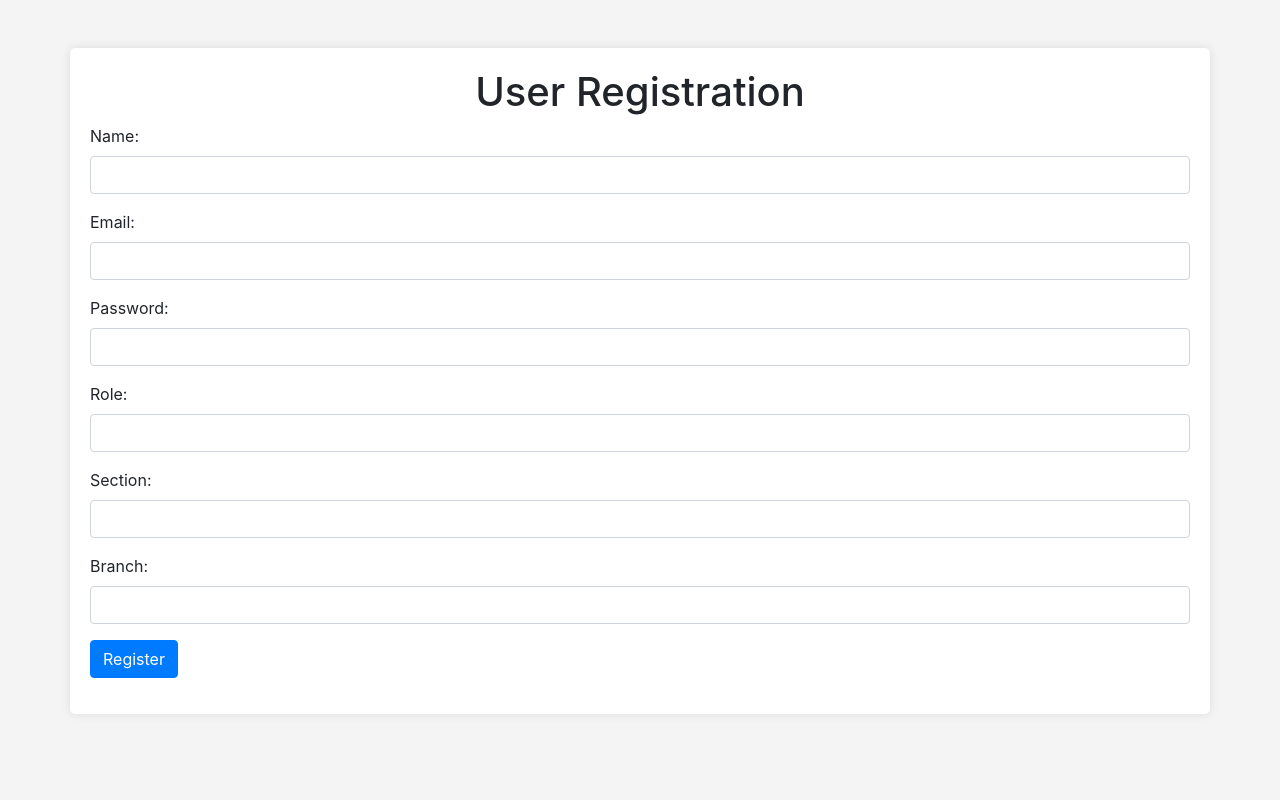
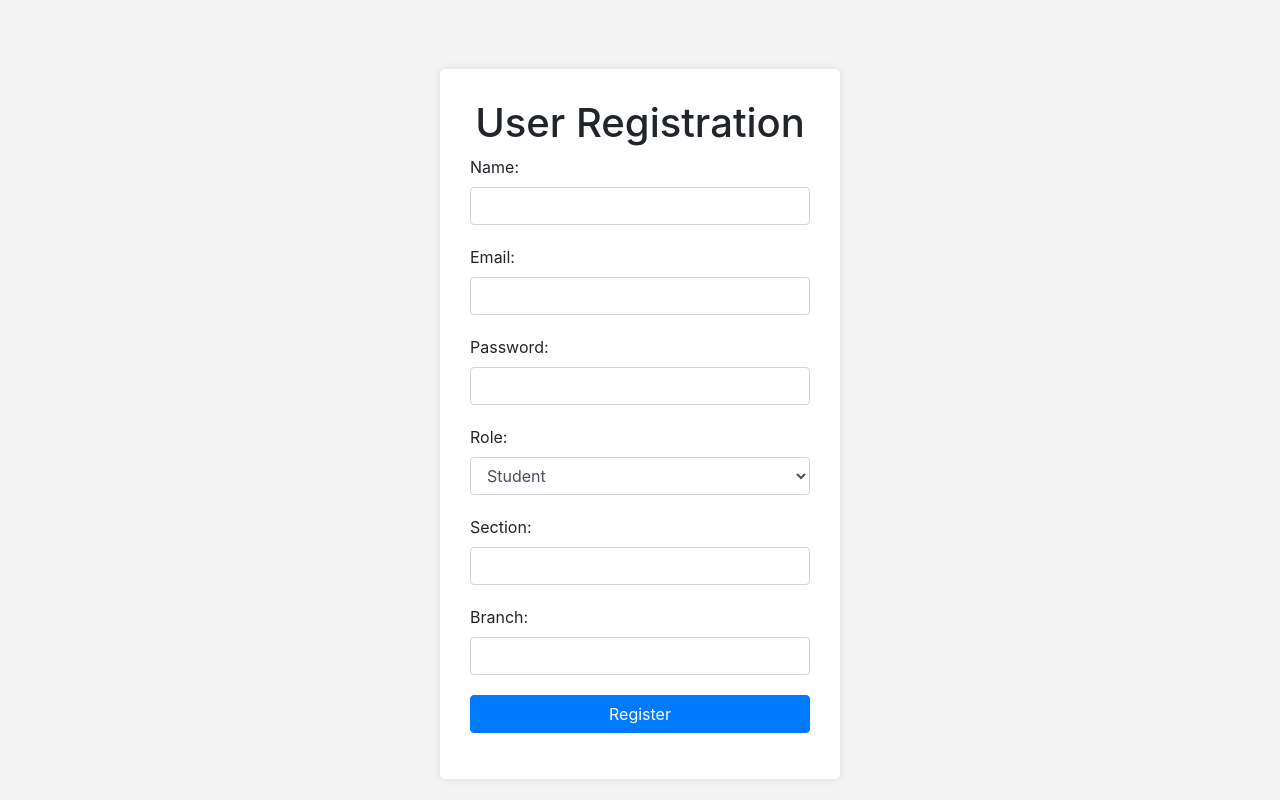
Before and after one commit to sarun-chuttakula/AttendanceBackEnd, a Flask app: page /signup in a window 1280 px wide. Run offline with Flask 3, Linux system fonts and the light colour scheme; some libraries are stand-ins or nearby versions.

Commit message:
updated signup and remove comments

```diff
--- a/src/app.py
+++ b/src/app.py
@@ -4,7 +4,6 @@ import jwt
 import os
 from dotenv import load_dotenv
 from flask import Flask, render_template, request, jsonify
-# from bson.objectid import ObjectId
 from flask_cors import CORS
 from flask_cors import cross_origin
 from validate import validate_email_and_password, validate_user
@@ -21,7 +20,6 @@ CORS(app, resources={r"/*": {"origins": ["http://localhost:4004", "http://192.16
 # CORS(app)
 
 SECRET_KEY = os.environ.get('SECRET_KEY')
-# print(SECRET_KEY)
 app.config["JWT_SECRET_KEY"] = os.environ.get('JWT_SECRET_KEY')
 app.config['SECRET_KEY'] = SECRET_KEY
 
@@ -30,40 +28,14 @@ app.config['SECRET_KEY'] = SECRET_KEY
 def hello():
     return render_template("home.html")
 
-# Render the login form
-
-
-# @app.route("/login", methods=["GET"])
-# def login_form():
-#     return render_template("login.html")
-
-# Render the signup form
-
-
 @app.route("/signup", methods=["GET"])
 def signup_form():
     return render_template("signup.html")
 
-# Render the dashboard with classes (replace with your logic)
-
-
-# @app.route("/dashboard", methods=["GET"])
-# def dashboard():
-#     # Replace with logic to fetch user data and classes
-#     user_data = {
-#         "name": "John Doe",
-#         "email": "john@example.com",
-#         "role": "teacher"
-#     }
-#     classes = ["Class A", "Class B", "Class C"]
-#     return render_template("dashboard.html", current_user=user_data, classes=classes)
 @app.route("/dashboard", methods=["GET"])
 def dashboard():
     try:
-        # Retrieve the token from the query parameters
         token = request.args.get('token')
-
-        # Verify the token
         try:
             decoded_token = jwt.decode(token, app.config["JWT_SECRET_KEY"], algorithms=["HS256"])
         except jwt.ExpiredSignatureError:
@@ -76,13 +48,9 @@ def dashboard():
                 "message": "Invalid token",
                 "error": "Unauthorized"
             }), 401
-
-        # Fetch user data based on the decoded token
         user = User().get_user_by_id(decoded_token["id"])
 
         if user:
-            # Fetch and sort classes by creation date (latest first)
-            # classes = Classes().get_all_classes_sorted_by_date()
             classes = list(db.classes.find({}))
             return render_template("dashboard.html", classes=classes, current_user=user)
 
@@ -109,12 +77,6 @@ def logout():
 def add_user():
     try:
         print("adduser")
-        # if current_user is None:
-        #     return {
-        #         "message": "Something went wrong && current_user is none",
-        #         "error": str(e),
-        #         "data": None
-        #     }, 500
         user = request.json
         if not user:
             return {
@@ -145,74 +107,9 @@ def add_user():
             "error": str(e),
             "data": None
         }, 500
-
-
-# @app.route("/login", methods=["POST"])
-# def login():
-#     try:
-#         data = request.json
-#         if not data:
-#             return {
-#                 "message": "Please provide user details",
-#                 "data": None,
-#                 "error": "Bad request"
-#             }, 400
-#         # validate input
-#         is_validated = validate_email_and_password(
-#             data.get('email'), data.get('password'))
-#         if is_validated is not True:
-#             return dict(message='Invalid data', data=None, error=is_validated), 400
-#         user = User().login(
-#             data["email"],
-#             data["password"]
-#         )
-#         if user:
-#             try:
-#                 # print(user["_id"])
-#                 payload = {
-#                     'exp': datetime.datetime.utcnow() + datetime.timedelta(hours=6),
-#                     'id': user["_id"],
-#                     'name': user["name"],
-#                     'role': user["role"],
-#                     'section': user.get("section", ""),
-#                     'branch': user.get("branch", ""),
-#                 }
-#                 access_token = jwt.encode(
-#                     payload,
-#                     app.config["JWT_SECRET_KEY"],
-#                     algorithm="HS256"
-#                 )
-#                 return {"access_token": access_token, 'id': user["_id"],
-#                         'name': user["name"],
-#                         'role': user["role"],
-#                         'section': user["section"],
-#                         'branch': user["branch"]}, 200
-
-#             except Exception as e:
-#                 return {
-#                     "error": "Something went wrong",
-#                     "message": str(e)
-#                 }, 500
-#         return {
-#             "message": "Error fetching auth token!, invalid email or password",
-#             "data": None,
-#             "error": "Unauthorized"
-#         }, 404
-#     except Exception as e:
-#         return {
-#             "message": "Something went wrong!",
-#             "error": str(e),
-#             "data": None
-#         }, 500
-# Render the login form
 @app.route("/login", methods=["GET"])
 def login_form():
     return render_template("login.html")
-
-# Handle login form submission
-# Import the required modules
-
-# ...
 
 @app.route("/login", methods=["POST"])
 def login():
@@ -284,144 +181,6 @@ def login():
             "data": None
         }), 500
 
-
-# @app.route("/login", methods=["POST"])
-# @cross_origin(supports_credentials=True)
-# def login():
-#     try:
-#         data = request.json
-#         if not data:
-#             return jsonify({
-#                 "message": "Please provide user details",
-#                 "data": None,
-#                 "error": "Bad request"
-#             }), 400
-
-#         # validate input
-#         is_validated = validate_email_and_password(
-#             data.get('email'), data.get('password'))
-
-#         if is_validated is not True:
-#             return jsonify({
-#                 "message": "Invalid email or password",
-#                 "data": None,
-#                 "error": "Unauthorized"
-#             }), 401
-
-#         user = User().login(data["email"], data["password"])
-#         if user:
-#             try:
-#                 # Generate the JWT token
-#                 payload = {
-#                     'exp': datetime.datetime.utcnow() + datetime.timedelta(hours=6),
-#                     'id': user["_id"],
-#                     'name': user["name"],
-#                     'role': user["role"],
-#                     'section': user.get("section", ""),
-#                     'branch': user.get("branch", ""),
-#                 }
-#                 access_token = jwt.encode(
-#                     payload,
-#                     app.config["JWT_SECRET_KEY"],
-#                     algorithm="HS256"
-#                 )
-
-#                 # Set the token as a cookie in the response
-#                 response = jsonify({
-#                     "access_token": access_token,
-#                     'id': user["_id"],
-#                     'name': user["name"],
-#                     'role': user["role"],
-#                     'section': user["section"],
-#                     'branch': user["branch"]
-#                 })
-
-#                 # Set the access token as a cookie with HttpOnly and Secure flags
-#                 response.set_cookie('access_token', access_token, httponly=True, secure=True)
-
-#                 return response, 200
-
-#             except Exception as e:
-#                 return jsonify({
-#                     "message": "Something went wrong",
-#                     "error": str(e),
-#                     "data": None
-#                 }), 500
-#         else:
-#             return jsonify({
-#                 "message": "Invalid email or password",
-#                 "data": None,
-#                 "error": "Unauthorized"
-#             }), 401
-
-#     except Exception as e:
-#         return jsonify({
-#             "message": "Something went wrong",
-#             "error": str(e),
-#             "data": None
-#         }), 500
-# def login():
-#     try:
-#         data = request.json
-#         if not data:
-#             return jsonify({
-#                 "message": "Please provide user details",
-#                 "data": None,
-#                 "error": "Bad request"
-#             }), 400
-
-#         # Validate input (you can keep this part)
-#         is_validated = validate_email_and_password(
-#             data.get('email'), data.get('password'))
-
-#         if is_validated is not True:
-#             return jsonify({
-#                 "message": "Invalid email or password",
-#                 "data": None,
-#                 "error": "Unauthorized"
-#             }), 401
-
-#         user = User().login(data["email"], data["password"])
-#         if user:
-#             try:
-#                 # Generate the JWT token
-#                 payload = {
-#                     'exp': datetime.datetime.utcnow() + datetime.timedelta(hours=6),
-#                     'id': user["_id"],
-#                     'name': user["name"],
-#                     'role': user["role"],
-#                     'section': user.get("section", ""),
-#                     'branch': user.get("branch", ""),
-#                 }
-#                 access_token = jwt.encode(
-#                     payload,
-#                     app.config["JWT_SECRET_KEY"],
-#                     algorithm="HS256"
-#                 )
-
-#                 # Redirect to the dashboard route with the token as a query parameter
-#                 return redirect(url_for('dashboard', token=access_token))
-
-#             except Exception as e:
-#                 return jsonify({
-#                     "message": "Something went wrong",
-#                     "error": str(e),
-#                     "data": None
-#                 }), 500
-#         else:
-#             return jsonify({
-#                 "message": "Invalid email or password",
-#                 "data": None,
-#                 "error": "Unauthorized"
-#             }), 401
-
-#     except Exception as e:
-#         return jsonify({
-#             "message": "Something went wrong",
-#             "error": str(e),
-#             "data": None
-#         }), 500
-# it will take the section argument ex: /sectionusers?section="cse-e"
 @app.route("/sectionusers", methods=["GET"])
 @jwttoken_required
 @role_required(allowed_roles=["admin", "teacher"])
@@ -534,16 +293,11 @@ def changepassword(current_user):
             "data": None
         }), 400
 
-# Teacher creates a class and generates a QR code
-
-
 @app.route("/create_class", methods=["POST"])
-@jwttoken_required  # Ensure only teachers can create classes
+@jwttoken_required
 @role_required(allowed_roles=["teacher"])
 def create_class(current_user):
     try:
-        # Check for timing conflicts with existing classes
-        # Check for timing conflicts with existing classes
         class_details = request.json
         start_time = datetime.datetime.strptime(class_details["start_time"], '%Y-%m-%dT%H:%M')
         end_time = datetime.datetime.strptime(class_details["end_time"], '%Y-%m-%dT%H:%M')
@@ -576,69 +330,6 @@ def create_class(current_user):
             "error": str(e),
             "data": None
         }), 500
-
-# @app.route("/join_class", methods=["POST"])
-# @jwttoken_required
-# @role_required(allowed_roles=["admin","student","teacher"])
-# def join_class():
-#     try:
-#         # # Get the class details based on the class name
-#         # token = request.args.get("token")  # Get the token from the query parameters
-#         # user_email = extract_email_from_token(token, app.config["JWT_SECRET_KEY"])
-#         data = request.json
-#         class_name = data.get('class_name')
-#         print(class_name)
-#         class_details = Classes().get_class_by_name(class_name)
-#         print(class_details)
-#         if class_details:
-#             # Extract the user's email from the device (replace with your method)
-#             token = None
-#             if "Authorization" in request.headers:
-#                 token = request.headers["Authorization"].split(" ")[1]
-#             # Check if the user's email exists in the user collection
-#             user = User().find_user_by_email(user_email)
-#             decoded_token = jwt.decode(token, app.config["JWT_SECRET_KEY"], algorithms=["HS256"])
-#             print(decoded_token)
-#             user_email = decoded_token["email"]  # Replace with the student's email
-
-#             # print(user, "ejhrgbkrjgnerwkgnk")
-#             if user:
-#                 # Implement logic to mark the user as present in a new collection
-#                 print("panduuuuuuuuuuu")
-#                 # Assuming that class_details and user objects have different structures
-#                 class_id = class_details.get("_id")  # Access class_id based on its actual structure
-#                 user_id = user.get("_id")  # Access user_id based on its actual structure
-#                 print(class_id, user_id, " fjhsbgvjhb")
-#                 Classes().mark_user_as_present(class_id, user_id)
-
-#                 # Fetch the QR code image for display
-#                 qr_code_image_path = fetch_qr_code_image(class_details['qr_code_path'])
-#                 print(qr_code_image_path)
-
-#                 return jsonify({
-#                     "message": "Student joined the class",
-#                     "class_details": class_details,
-#                     "user_email": user_email,
-#                     "qr_code_image_path": qr_code_image_path
-#                 }), 200
-#             else:
-#                 return jsonify({
-#                     "message": "User with email not found",
-#                     "data": None,
-#                     "error": "Unauthorized"
-#                 }), 401
-#         else:
-#             return jsonify({
-#                 "message": "Class with the specified name not found",
-#                 "data": None,
-#                 "error": "Not Found"
-#             }), 404
-#     except Exception as e:
-#         return jsonify({
-#             "message": "Failed to join class",
-#             "error": str(e),
-#             "data": None
-#         }), 500
 @app.route("/join_class", methods=["POST"])
 @jwttoken_required
 @role_required(allowed_roles=["student"])
@@ -652,12 +343,12 @@ def join_class(current_user):
 
         class_details = Classes().get_class_by_name(class_name)
         user = User().find_user_by_email(user_email)
+        print(class_details, user, "ejhrgbkrjgnerwkgnk")
         if class_details:
             meet_link = class_details.get('meet_link')
             user_id = user.get("_id")  # Access user_id based on its actual structure
-            class_id = class_details.get("_id")  # Access class_id based on its actual structure
+            class_id = class_details.get("class_id")  # Access class_id based on its actual structure
             user_id = user.get("_id")
-            # print(class_id, user_id, " fjhsbgvjhb")
             Classes().mark_user_as_present(class_id, user_id)
             if meet_link:
                 return jsonify({
--- a/src/templates/signup.html
+++ b/src/templates/signup.html
@@ -1,21 +1,71 @@
 <!DOCTYPE html>
 <html lang="en">
-
   <head>
     <meta charset="UTF-8" />
     <meta name="viewport" content="width=device-width, initial-scale=1.0" />
     <title>User Registration</title>
-  <link rel="stylesheet" href="https://stackpath.bootstrapcdn.com/bootstrap/4.5.2/css/bootstrap.min.css" />
+    <link
+      rel="stylesheet"
+      href="https://stackpath.bootstrapcdn.com/bootstrap/4.5.2/css/bootstrap.min.css"
+    />
     <style>
       body {
         background-color: #f4f4f4;
+        display: flex;
+        align-items: center;
+        justify-content: center;
+        height: 100vh;
+        margin: 0;
       }
 
       .container {
         background-color: #ffffff;
-      padding: 20px;
+        padding: 30px;
         border-radius: 5px;
         box-shadow: 0 0 10px rgba(0, 0, 0, 0.1);
+        animation: fadeIn 0.5s ease-in-out;
+        width: 400px;
+      }
+
+      .form-group {
+        margin-bottom: 20px;
+      }
+
+      .btn-primary {
+        width: 100%;
+        transition: transform 0.2s ease-in-out;
+      }
+
+      .btn-primary:hover {
+        transform: scale(1.05);
+      }
+
+      .alert-success {
+        display: none;
+        margin-top: 20px;
+        animation: slideIn 0.5s ease-in-out;
+      }
+
+      @keyframes fadeIn {
+        from {
+          opacity: 0;
+        }
+
+        to {
+          opacity: 1;
+        }
+      }
+
+      @keyframes slideIn {
+        from {
+          transform: translateY(-20px);
+          opacity: 0;
+        }
+
+        to {
+          transform: translateY(0);
+          opacity: 1;
+        }
       }
     </style>
   </head>
@@ -26,22 +76,44 @@
       <form id="registration-form">
         <div class="form-group">
           <label for="name">Name:</label>
-        <input type="text" id="name" name="name" class="form-control" required />
+          <input
+            type="text"
+            id="name"
+            name="name"
+            class="form-control"
+            required
+          />
         </div>
 
         <div class="form-group">
           <label for="email">Email:</label>
-        <input type="email" id="email" name="email" class="form-control" required />
+          <input
+            type="email"
+            id="email"
+            name="email"
+            class="form-control"
+            required
+          />
         </div>
 
         <div class="form-group">
           <label for="password">Password:</label>
-        <input type="password" id="password" name="password" class="form-control" required />
+          <input
+            type="password"
+            id="password"
+            name="password"
+            class="form-control"
+            required
+          />
         </div>
 
         <div class="form-group">
           <label for="role">Role:</label>
-        <input type="text" id="role" name="role" class="form-control" required />
+          <select id="role" name="role" class="form-control" required>
+            <option value="student">Student</option>
+            <option value="teacher">Teacher</option>
+            <option value="admin">Admin</option>
+          </select>
         </div>
 
         <div class="form-group">
@@ -57,6 +129,11 @@
         <button type="button" onclick="registerUser()" class="btn btn-primary">
           Register
         </button>
+
+        <!-- Success message -->
+        <div id="success-alert" class="alert alert-success" role="alert">
+          Registration successful!
+        </div>
       </form>
 
       <div id="response-message" class="mt-3"></div>
@@ -89,8 +166,15 @@
         })
           .then((response) => response.json())
           .then((data) => {
-          const responseMessage = document.getElementById("response-message");
-          responseMessage.innerHTML = JSON.stringify(data, null, 4);
+            // Display success alert
+            const successAlert = document.getElementById("success-alert");
+            successAlert.style.display = "block";
+
+            // Reset form and hide success alert after 3 seconds
+            setTimeout(() => {
+              document.getElementById("registration-form").reset();
+              successAlert.style.display = "none";
+            }, 3000);
           })
           .catch((error) => {
             console.error(error);
@@ -102,5 +186,4 @@
     <script src="https://cdn.jsdelivr.net/npm/@popperjs/core@2.11.6/dist/umd/popper.min.js"></script>
     <script src="https://stackpath.bootstrapcdn.com/bootstrap/4.5.2/js/bootstrap.min.js"></script>
   </body>
-
 </html>
```
Lines whose indentation alone changed are shown as unchanged.
